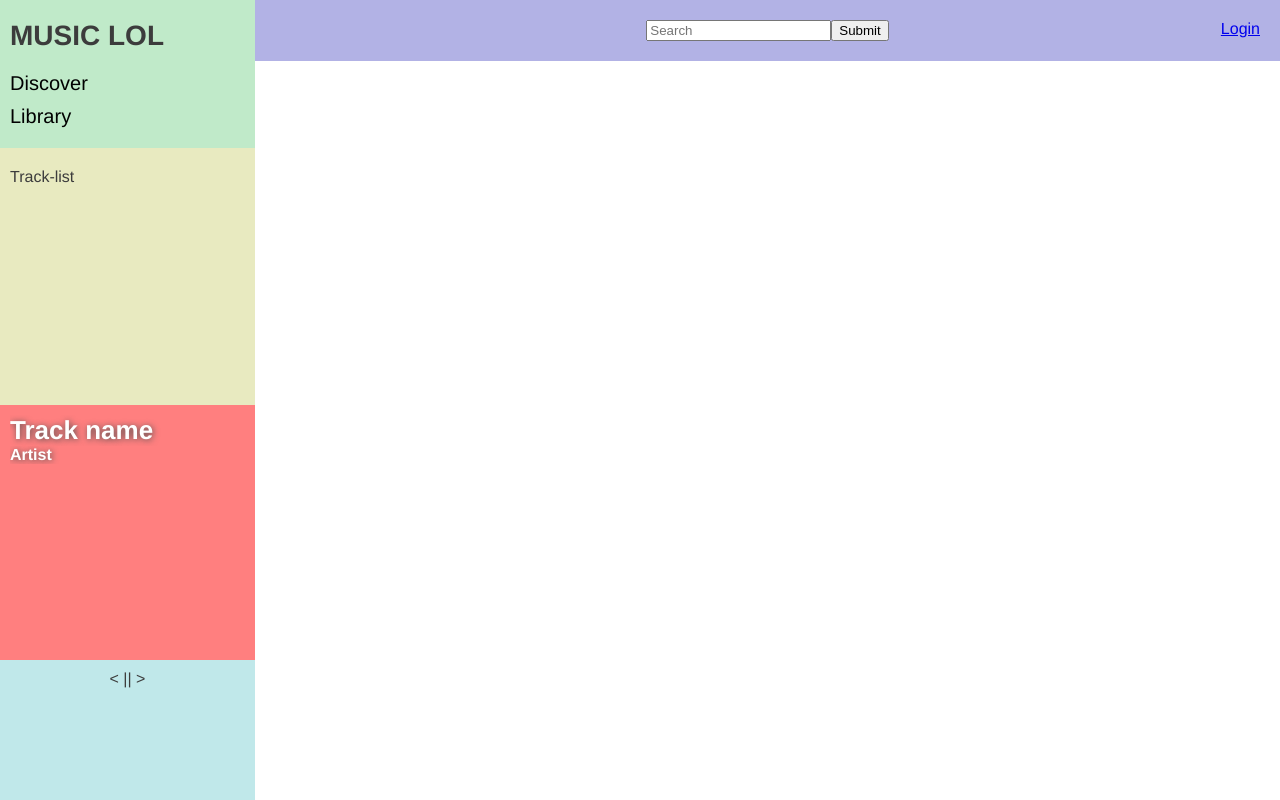
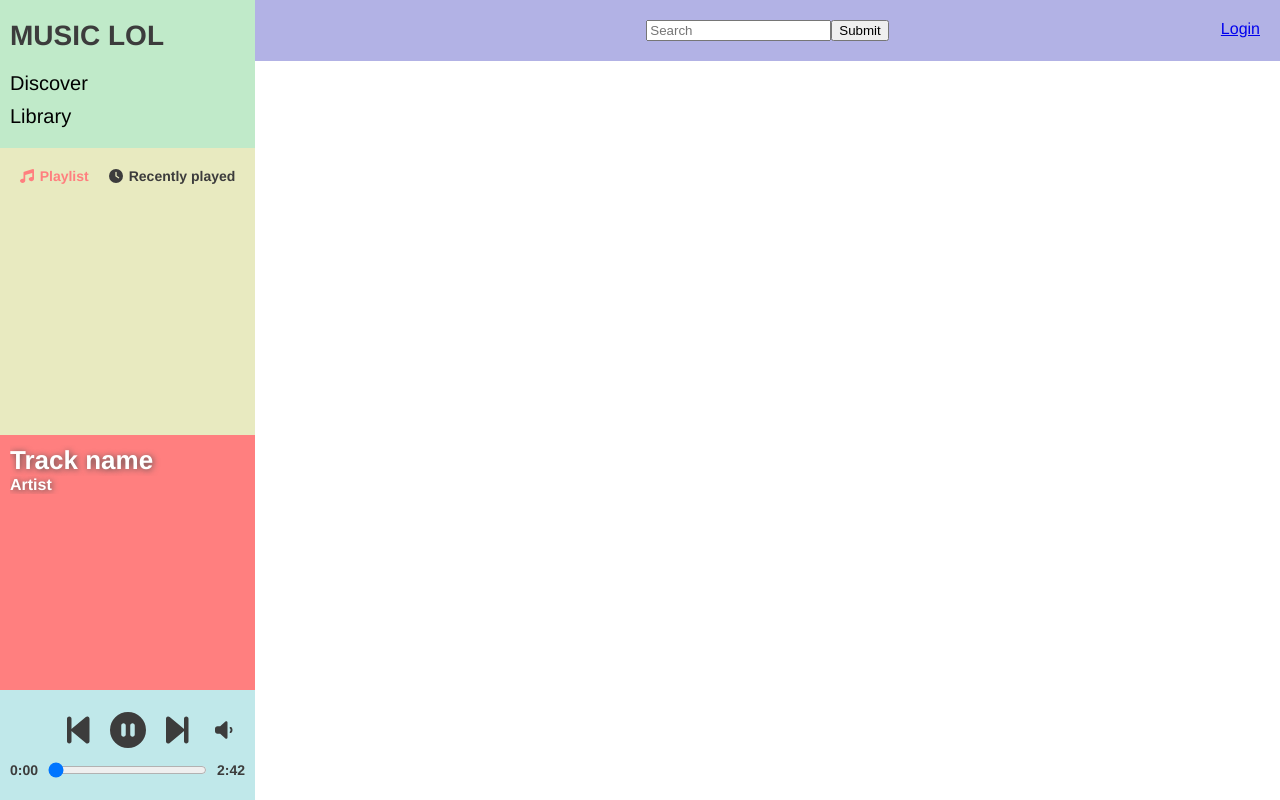
Before and after one commit to matheusfnl/vuejs-study, a Vue app in the folder music-site-spotify-api/: page / in a window 1280 px wide. Built offline with nearby package versions, Linux system fonts and the light colour scheme.

Commit message:
improve header again

```diff
--- a/music-site-spotify-api/package.json
+++ b/music-site-spotify-api/package.json
@@ -8,6 +8,10 @@
     "lint": "vue-cli-service lint"
   },
   "dependencies": {
+    "@fortawesome/fontawesome-svg-core": "^6.2.0",
+    "@fortawesome/free-regular-svg-icons": "^6.2.0",
+    "@fortawesome/free-solid-svg-icons": "^6.2.0",
+    "@fortawesome/vue-fontawesome": "^3.0.1",
     "axios": "^1.1.3",
     "core-js": "^3.8.3",
     "vue": "^3.2.13",
--- a/music-site-spotify-api/src/components/Header.vue
+++ b/music-site-spotify-api/src/components/Header.vue
@@ -16,7 +16,25 @@
       </div>
 
       <div class="track-list">
-        Track-list
+        <ul>
+          <li
+            @click="changeTrackListType('playlist')"
+            :class="{'type-selected' : track_list_type === 'playlist'}"
+          >
+            <font-awesome-icon icon="fa-solid fa-music" />
+
+            <span>Playlist</span>
+          </li>
+
+          <li
+            @click="changeTrackListType('recently')"
+            :class="{'type-selected' : track_list_type === 'recently'}"
+          >
+           <font-awesome-icon icon="fa-solid fa-clock" />
+
+            <span>Recently played</span>
+          </li>
+        </ul>
       </div>
 
       <div class="actual-track">
@@ -33,7 +51,37 @@
         </div>
 
         <div class="player">
-          {{ '<    ||    >' }}
+          <div class="track-controler">
+            <ul>
+              <li>
+                <font-awesome-icon icon="fa-solid fa-backward-step" />
+              </li>
+
+              <li>
+                <font-awesome-icon icon="fa-solid fa-circle-pause" />
+              </li>
+
+              <li>
+                <font-awesome-icon icon="fa-solid fa-forward-step" />
+              </li>
+
+              <li>
+                <font-awesome-icon icon="fa-solid fa-volume-low" />
+              </li>
+            </ul>
+          </div>
+
+          <div class="track-config">
+            <span class="timer">
+              0:00
+            </span>
+
+            <input type="range" id="seek-slider" max="100" value="0">
+
+            <span class="timer">
+              2:42
+            </span>
+          </div>
         </div>
       </div>
     </div>
@@ -45,6 +93,17 @@
 
   export default  defineComponent({
     name: 'MainHeader',
+    data() {
+      return {
+        track_list_type: 'playlist',
+      }
+    },
+
+    methods: {
+      changeTrackListType(type) {
+        this.track_list_type = type;
+      }
+    }
   })
 </script>
 
@@ -79,7 +138,27 @@
   .track-list {
     background-color: rgb(232, 234, 192);
     flex: 1 1 auto;
-    padding: 20px 10px;
+    padding: 20px 5px;
+  }
+
+  .track-list ul {
+    margin: 0;
+    padding: 0;
+    list-style: none;
+    display: flex;
+    justify-content: center;
+  }
+
+  .track-list ul li {
+    margin: 0 10px;
+    cursor: pointer;
+    font-size: 14px;
+    font-weight: bold;
+  }
+
+  .track-list ul li:hover { color: rgb(228, 86, 86); }
+  .track-list ul li span {
+    padding-left: 6px;
   }
 
   .actual-track {
@@ -105,12 +184,51 @@
   .actual-track-image .title span { display: block; }
 
   .player {
-    height: 120px;
+    height: 90px;
     padding: 10px;
+  }
+
+  .track-controler, .track-config {
     display: flex;
     justify-content: center;
   }
 
+  .track-controler ul {
+    margin: 0;
+    list-style: none;
+    display: flex;
+    justify-content: center;
+    align-items: center;
+  }
+
+  .track-controler ul li {
+    margin: 0 10px;
+    cursor: pointer;
+  }
+
+  .track-controler ul li:last-child {
+    position: absolute;
+    left: 205px;
+    font-size: 20px;
+  }
+
+  .track-config input {
+    margin: 0 10px;
+    width: 100%;
+  }
+
+  .track-config span {
+    font-size: 14px;
+    font-weight: bold;
+  }
+
+  .track-controler li:hover { color: #4e4e4e; }
+  .track-controler > * {
+    font-size: 36px;
+    padding: 10px;
+  }
+
+  .type-selected { color: rgb(255, 127, 127); }
   .text-truncate {
     white-space: nowrap;
     overflow: hidden;
--- a/music-site-spotify-api/src/main.ts
+++ b/music-site-spotify-api/src/main.ts
@@ -4,6 +4,16 @@ import store from './store'
 import axios from 'axios';
 import VueAxios from 'vue-axios';
 
+/* import the fontawesome core */
+import { library } from '@fortawesome/fontawesome-svg-core'
+
+/* import font awesome icon component */
+import { FontAwesomeIcon } from '@fortawesome/vue-fontawesome'
+
+import { fas } from '@fortawesome/free-solid-svg-icons'
+import { far } from '@fortawesome/free-regular-svg-icons'
+
+library.add(fas, far);
 
 createApp(App)
   .use(
@@ -11,4 +21,5 @@ createApp(App)
     VueAxios,
     axios,
   )
+  .component('font-awesome-icon', FontAwesomeIcon)
   .mount('#app');
```
Also changed, not shown: 1 other file (tests, documents, lock files or other folders).
